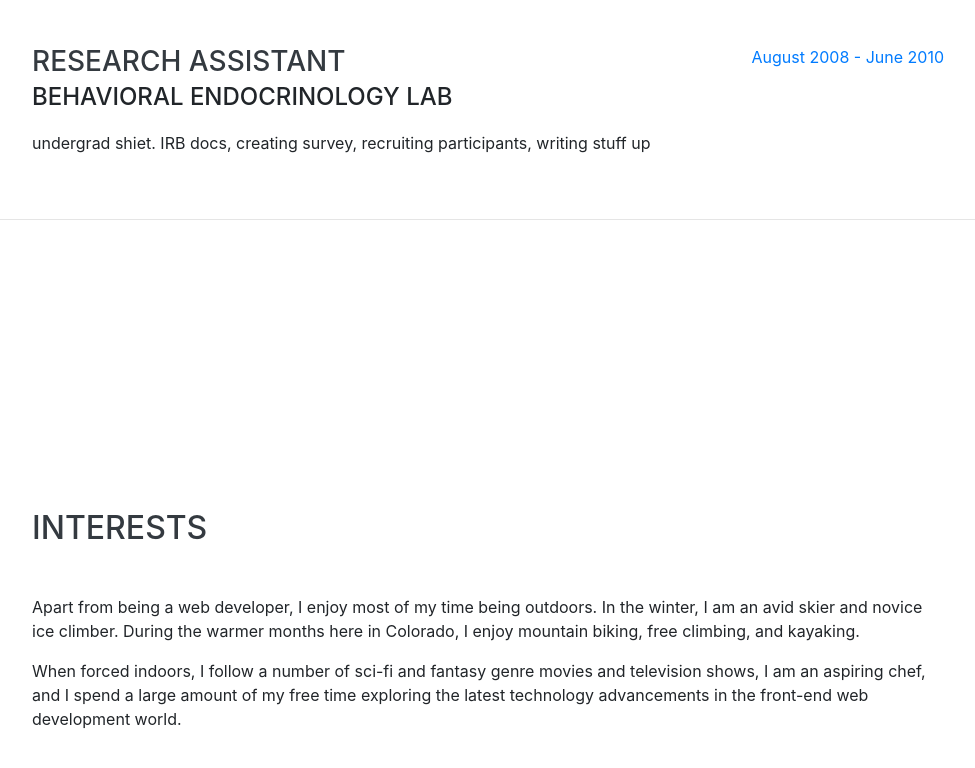
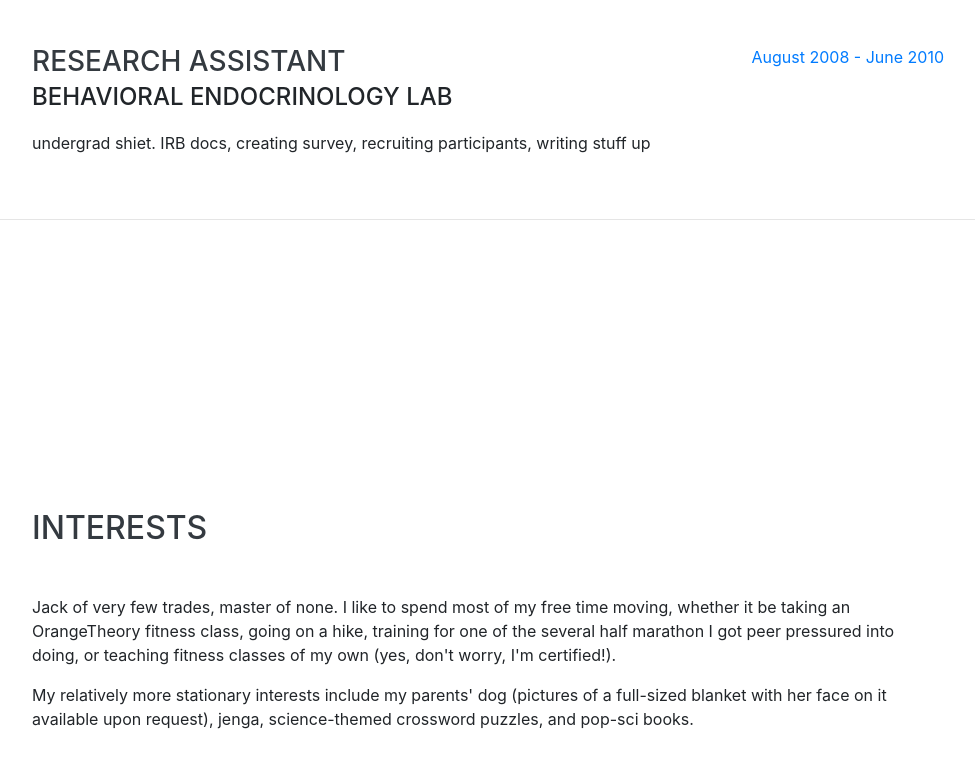
Before and after one commit to taliashirazi/taliashirazi.github.io, a website with bundled scripts: page index.html in a window 1280 px wide. Shown: the part 3941-4709 px from the top of the page, without its empty margins (288-1263 px from the left). Built offline with nearby package versions, Linux system fonts and the light colour scheme; a web font is replaced by a local one.

Commit message:
Update index.html

```diff
--- a/index.html
+++ b/index.html
@@ -259,8 +259,8 @@
     <section class="resume-section p-3 p-lg-5 d-flex align-items-center" id="interests">
       <div class="w-100">
         <h2 class="mb-5">Interests</h2>
-        <p>Apart from being a web developer, I enjoy most of my time being outdoors. In the winter, I am an avid skier and novice ice climber. During the warmer months here in Colorado, I enjoy mountain biking, free climbing, and kayaking.</p>
-        <p class="mb-0">When forced indoors, I follow a number of sci-fi and fantasy genre movies and television shows, I am an aspiring chef, and I spend a large amount of my free time exploring the latest technology advancements in the front-end web development world.</p>
+        <p>Jack of very few trades, master of none. I like to spend most of my free time moving, whether it be taking an OrangeTheory fitness class, going on a hike, training for one of the several half marathon I got peer pressured into doing, or teaching fitness classes of my own (yes, don't worry, I'm certified!).</p>
+        <p class="mb-0">My relatively more stationary interests include my parents' dog (pictures of a full-sized blanket with her face on it available upon request), jenga, science-themed crossword puzzles, and pop-sci books.</p>
       </div>
     </section>
 
```
